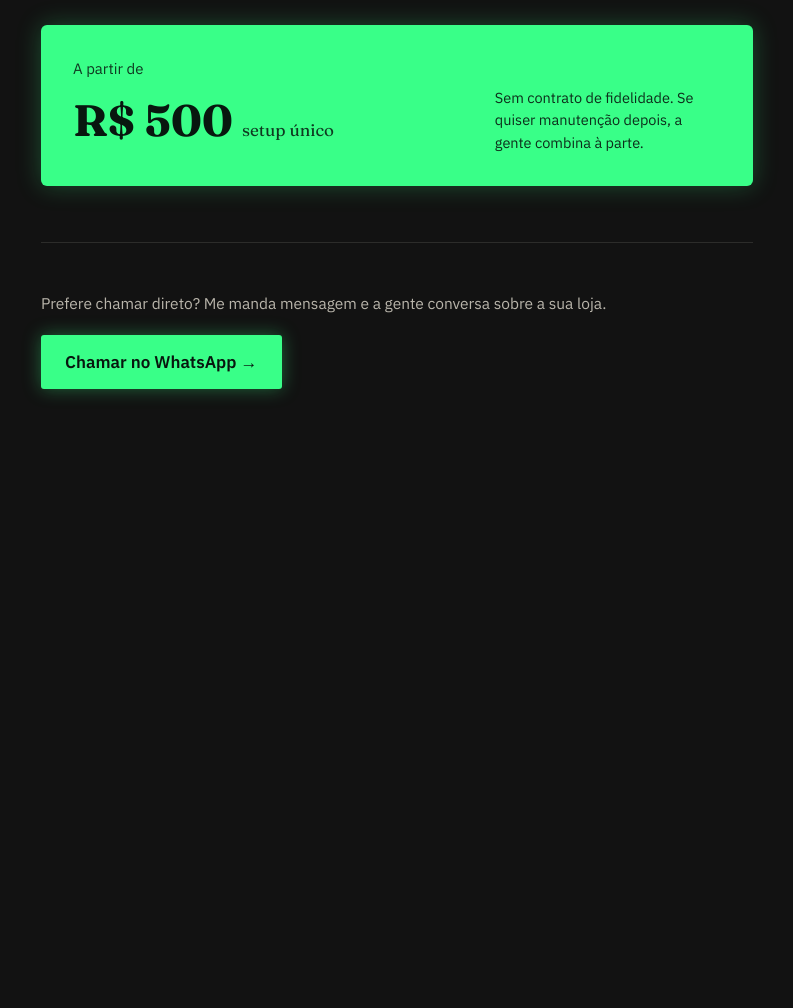
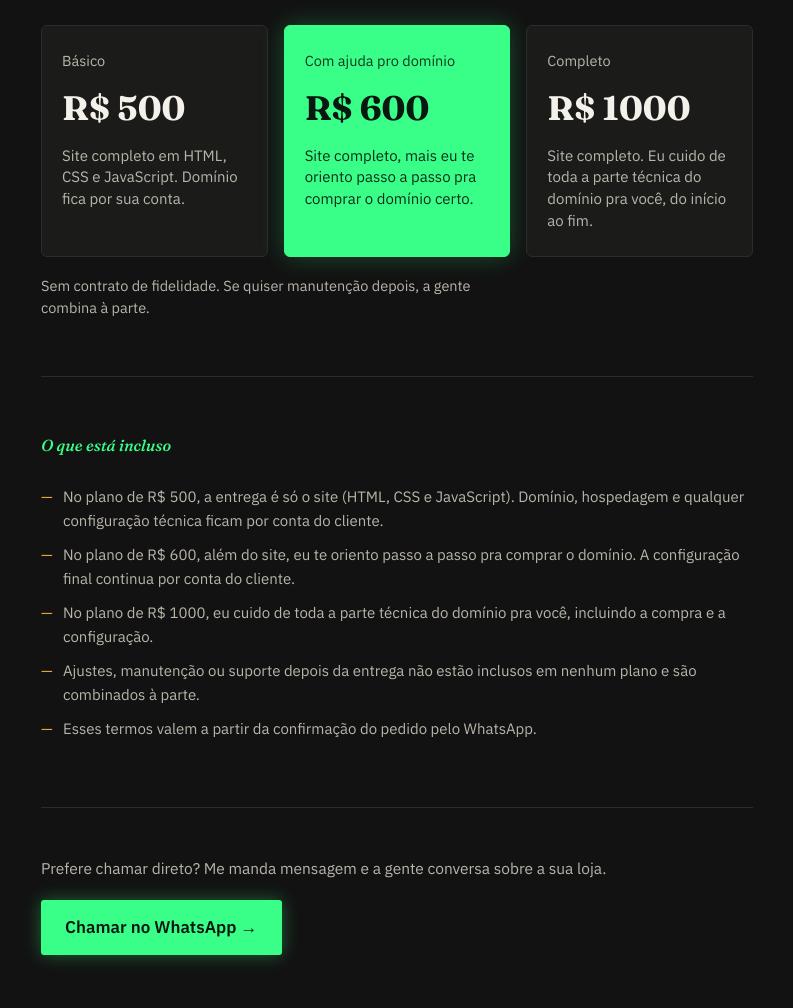
Before and after one commit to script33dt-glitch/Portif-lio-, a plain HTML site: page index.html in a window 1280 px wide. Shown: the part 1831-2839 px from the top of the page, without its empty margins (243-1036 px from the left). Before the commit the page ends 2284 px from the top, so only its background shows below. Drawn offline with Linux system fonts and the light colour scheme.

Commit message:
Update index.html

```diff
--- a/index.html
+++ b/index.html
@@ -130,26 +130,56 @@
   .step p{color:var(--ink-soft);font-size:16.5px;}
 
   /* PRICE */
-  .price-box{
+  .price-grid{
+    display:grid;
+    grid-template-columns:repeat(3, 1fr);
+    gap:16px;
+  }
+  .price-card{
+    background:var(--card);
+    border:1px solid var(--line);
+    border-radius:6px;
+    padding:24px 20px;
+    display:flex;
+    flex-direction:column;
+    gap:10px;
+  }
+  .price-card.featured{
     background:var(--green);
-    color:var(--green-text);
-    border-radius:6px;
-    padding:32px;
-    display:flex;
-    justify-content:space-between;
-    align-items:flex-end;
-    flex-wrap:wrap;
-    gap:20px;
+    border-color:var(--green);
     box-shadow:0 0 24px rgba(57,255,136,0.25);
   }
-  .price-box .label{font-size:15px;opacity:0.85;margin-bottom:6px;}
-  .price-box .value{
+  .price-card .label{font-size:14.5px;color:var(--ink-soft);}
+  .price-card.featured .label{color:var(--green-text);opacity:0.85;}
+  .price-card .value{
     font-family:'Fraunces', serif;
     font-weight:700;
-    font-size:44px;
+    font-size:34px;
+    color:var(--ink);
   }
-  .price-box .value span{font-size:17px;font-weight:400;opacity:0.85;}
-  .price-note{font-size:14.5px;opacity:0.9;max-width:26ch;}
+  .price-card.featured .value{color:var(--green-text);}
+  .price-card .value span{font-size:15px;font-weight:400;opacity:0.85;}
+  .price-card .desc{font-size:15px;color:var(--ink-soft);line-height:1.45;}
+  .price-card.featured .desc{color:var(--green-text);opacity:0.9;}
+  .price-note{font-size:14.5px;color:var(--ink-soft);margin-top:18px;max-width:50ch;}
+
+  @media (max-width:640px){
+    .price-grid{grid-template-columns:1fr;}
+  }
+
+  /* TERMS */
+  .terms{
+    font-size:15px;
+    color:var(--ink-soft);
+    line-height:1.6;
+  }
+  .terms li{margin-bottom:10px;list-style:none;padding-left:22px;position:relative;}
+  .terms li::before{
+    content:"—";
+    position:absolute;
+    left:0;
+    color:var(--ochre);
+  }
 
   footer{padding:48px 0 64px;text-align:left;}
   footer p{color:var(--ink-soft);font-size:15.5px;margin-bottom:20px;}
@@ -237,13 +267,35 @@
 
   <section>
     <div class="section-label">Investimento</div>
-    <div class="price-box">
-      <div>
-        <div class="label">A partir de</div>
-        <div class="value">R$ 500 <span>setup único</span></div>
+    <div class="price-grid">
+      <div class="price-card">
+        <div class="label">Básico</div>
+        <div class="value">R$ 500</div>
+        <div class="desc">Site completo em HTML, CSS e JavaScript. Domínio fica por sua conta.</div>
       </div>
-      <div class="price-note">Sem contrato de fidelidade. Se quiser manutenção depois, a gente combina à parte.</div>
+      <div class="price-card featured">
+        <div class="label">Com ajuda pro domínio</div>
+        <div class="value">R$ 600</div>
+        <div class="desc">Site completo, mais eu te oriento passo a passo pra comprar o domínio certo.</div>
+      </div>
+      <div class="price-card">
+        <div class="label">Completo</div>
+        <div class="value">R$ 1000</div>
+        <div class="desc">Site completo. Eu cuido de toda a parte técnica do domínio pra você, do início ao fim.</div>
+      </div>
     </div>
+    <p class="price-note">Sem contrato de fidelidade. Se quiser manutenção depois, a gente combina à parte.</p>
+  </section>
+
+  <section>
+    <div class="section-label">O que está incluso</div>
+    <ul class="terms">
+      <li>No plano de R$ 500, a entrega é só o site (HTML, CSS e JavaScript). Domínio, hospedagem e qualquer configuração técnica ficam por conta do cliente.</li>
+      <li>No plano de R$ 600, além do site, eu te oriento passo a passo pra comprar o domínio. A configuração final continua por conta do cliente.</li>
+      <li>No plano de R$ 1000, eu cuido de toda a parte técnica do domínio pra você, incluindo a compra e a configuração.</li>
+      <li>Ajustes, manutenção ou suporte depois da entrega não estão inclusos em nenhum plano e são combinados à parte.</li>
+      <li>Esses termos valem a partir da confirmação do pedido pelo WhatsApp.</li>
+    </ul>
   </section>
 
   <footer>
```
